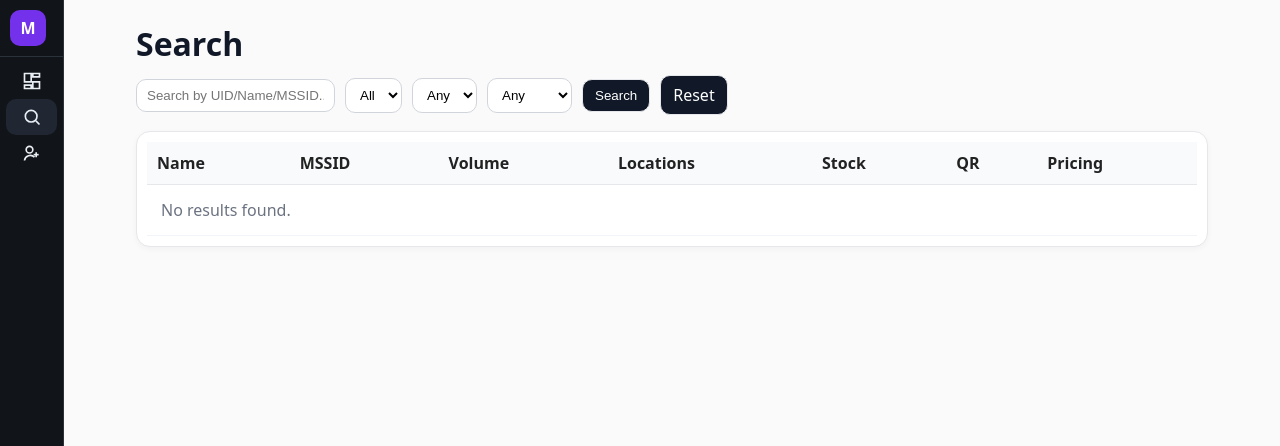
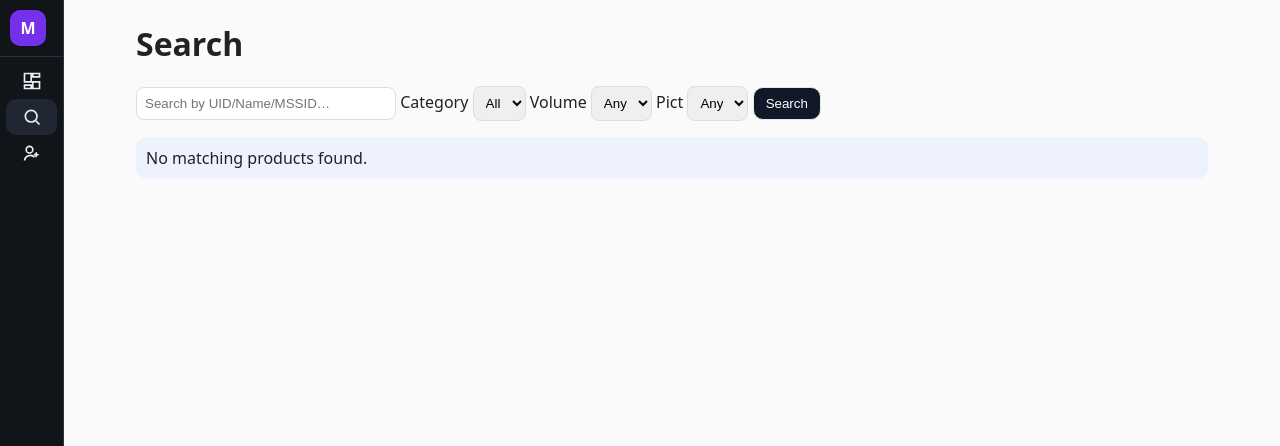
Before and after one commit to osmanthus0731/stock-checker, a Flask app: page /search/admin?q=1 in a window 1280 px wide. Shown: the top 446 px of the page. Run offline with Flask 3, Linux system fonts and the light colour scheme; the visitor is signed in with stand-in values (Sample User, id 1); data that the repository does not hold is empty.

Commit message:
Refactor search.html to enhance layout and styles
Updated search template to extend 'index.html' and modified various elements for improved styling and functionality.

```diff
--- a/templates/search.html
+++ b/templates/search.html
@@ -1,107 +1,145 @@
-{% extends "base.html" %}
+{% extends "index.html" %}
 {% block title %}Search{% endblock %}
 
 {% block content %}
 <style>
-  .page-title{margin:0 0 10px;font-size:2rem;font-weight:800;color:#111827}
-  .toolbar{display:flex;flex-wrap:wrap;gap:10px;align-items:center;margin:10px 0 16px}
-  .toolbar select,.toolbar input[type="text"]{
-    padding:8px 10px;border:1px solid #d1d5db;border-radius:10px;background:#fff;outline:none
+  /* Minimal safe styling override: make it black like admin dashboard */
+  .btn{
+    background:#111827 !important;
+    color:#fff !important;
+    border:1px solid #e5e7eb !important;
+    border-radius:10px !important;
+    padding:8px 12px !important;
+    cursor:pointer !important;
+    text-decoration:none !important;
+    display:inline-flex !important;
+    align-items:center !important;
+    gap:6px !important;
   }
-  .btn{
-    padding:8px 12px;border:1px solid #e5e7eb;border-radius:10px;
-    background:#111827;color:#fff;text-decoration:none;cursor:pointer
-  }
-  .btn:hover{opacity:.9}
-  .card{background:#fff;border:1px solid #e5e7eb;border-radius:14px;padding:10px}
+  .btn:hover{opacity:.92}
+
+  .card{background:#fff;border:1px solid #e5e7eb;border-radius:14px;padding:10px;box-shadow:0 1px 2px rgba(0,0,0,.04)}
   table{width:100%;border-collapse:collapse}
-  thead th{background:#f8fafc;border-bottom:1px solid #e5e7eb;padding:10px;text-align:left}
-  tbody td{border-bottom:1px solid #f1f5f9;padding:10px}
+  thead th{background:#f8fafc;border-bottom:1px solid #e5e7eb;padding:10px;text-align:left;color:#374151}
+  tbody td{border-bottom:1px solid #f1f5f9;padding:10px;vertical-align:top}
   tbody tr:hover{background:#fafafa}
-  .muted{color:#6b7280}
+  .chip{display:inline-block;background:#eef2ff;border:1px solid #e5e7eb;padding:4px 8px;border-radius:10px;margin-right:6px;margin-bottom:4px}
 </style>
 
-<h1 class="page-title">Search</h1>
+<h1>Search</h1>
 
-{# ---- SAFE action/reset: works whether route is /search or /search/<role> ---- #}
-{% if role is defined %}
-  {% set search_action = url_for(request.endpoint, role=role) %}
-{% else %}
-  {% set search_action = url_for(request.endpoint) %}
-{% endif %}
+<form method="post" class="row" style="margin:10px 0 16px; gap:10px;">
+  <input name="search_uid" placeholder="Search by UID/Name/MSSID…" style="min-width:260px"/>
 
-<form method="get" class="toolbar" action="{{ search_action }}">
-  <input type="text" name="q" value="{{ q or '' }}" placeholder="Search by UID/Name/MSSID..." />
-
+  <label>Category</label>
   <select name="filter_category">
-    {% for c in (categories | default([])) %}
-      <option value="{{ c }}" {{ 'selected' if selected_category == c }}>{{ c }}</option>
+    <option value="All">All</option>
+    {% for c in categories %}
+      {% if c != 'All' %}
+        <option value="{{ c }}">{{ c }}</option>
+      {% endif %}
     {% endfor %}
   </select>
 
+  <label>Volume</label>
   <select name="volume">
-    <option value="" {{ 'selected' if not selected_volume }}>Any</option>
-    {% for v in (volumes | default([])) %}
-      <option value="{{ v }}" {{ 'selected' if selected_volume == (v|string) }}>{{ v }} ml</option>
+    <option value="">Any</option>
+    {% for v in volumes %}
+      <option value="{{ v }}">{{ v }} ml</option>
     {% endfor %}
   </select>
 
+  <label>Pict</label>
   <select name="pict">
-    <option value="" {{ 'selected' if not selected_pict }}>Any</option>
-    <option value="__none__" {{ 'selected' if selected_pict == '__none__' }}>No Pict</option>
-    {% for pv in (pict_values | default([])) %}
-      <option value="{{ pv }}" {{ 'selected' if selected_pict == (pv|string) }}>{{ pv }}</option>
+    <option value="">Any</option>
+    {% for pv in pict_values %}
+      <option value="{{ pv }}">{{ pv }}</option>
     {% endfor %}
   </select>
 
   <button class="btn" type="submit">Search</button>
-  <a class="btn" href="{{ search_action }}">Reset</a>
 </form>
 
-{# ---- THE KEY FIX: accept different variable names ---- #}
-{% set items = (
-    products if products is defined else
-    results  if results  is defined else
-    items    if items    is defined else
-    rows     if rows     is defined else
-    []
-) %}
+{% if message %}
+  <div class="flash info">{{ message }}</div>
+{% endif %}
 
+{% if result and result|length %}
 <div class="card">
   <table>
     <thead>
       <tr>
+        <th>UID</th>
         <th>Name</th>
         <th>MSSID</th>
+        <th>Category</th>
+        <th>Pict</th>
         <th>Volume</th>
         <th>Locations</th>
-        <th>Stock</th>
-        <th>QR</th>
-        <th>Pricing</th>
+        <th>Stock</th> <!-- ✅ NEW -->
+        <th style="width:140px;">QR</th>
+        <th style="width:120px;">Pricing</th>
       </tr>
     </thead>
+    <tbody>
+      {% for p in result %}
+      <tr>
+        <td>{{ p.uid }}</td>
+        <td>{{ p.name }}</td>
+        <td>{{ p.readable_id }}</td>
+        <td>{{ p.category }}</td>
+        <td>{{ p.pict if p.pict is not none else '—' }}</td>
+        <td>{{ p.volume_ml if p.volume_ml else '—' }}</td>
 
-    <tbody>
-      {% if items and (items|length) > 0 %}
-        {% for p in items %}
-        <tr>
-          <td>{{ p.name }}</td>
-          <td>{{ p.mssid }}</td>
-          <td>{{ p.volume }}</td>
-          <td>{{ p.location if p.location else '—' }}</td>
-          <td>{{ p.stock if p.stock is not none else '—' }}</td>
-          <td><a class="btn" href="{{ url_for('qr', uid=p.uid) }}">QR</a></td>
-          <td><a class="btn" href="{{ url_for('view_pricing', uid=p.uid) }}">View</a></td>
-        </tr>
-        {% endfor %}
-      {% else %}
-        <tr>
-          <td colspan="7" class="muted" style="padding:14px;">
-            No results found.
-          </td>
-        </tr>
-      {% endif %}
+        <td>
+          {% if p.locations %}
+            {% for L in p.locations %}
+              <span class="chip">
+                {{ L.area }}: <strong>{{ L.quantity }}</strong>
+              </span>
+            {% endfor %}
+          {% else %}
+            —
+          {% endif %}
+        </td>
+
+        <!-- ✅ STOCK (no backend changes; just display if present) -->
+        <td>
+          {{ p.stock if p.stock is not none else '—' }}
+        </td>
+
+        <td>
+          <button class="btn" type="button" onclick="toggleQR('{{ p.uid }}')">QR</button>
+          <div id="qrwrap-{{ p.uid }}" style="display:none;margin-top:8px;"></div>
+        </td>
+
+        <td>
+          <a class="btn" href="{{ url_for('view_pricing', uid=p.uid) }}">View</a>
+        </td>
+      </tr>
+      {% endfor %}
     </tbody>
   </table>
 </div>
+{% endif %}
+
+<script>
+  function toggleQR(uid){
+    const wrap = document.getElementById('qrwrap-' + uid);
+    if(!wrap) return;
+    const visible = wrap.style.display === 'block';
+    if(visible){ wrap.style.display = 'none'; return; }
+    if(!wrap.querySelector('img')){
+      const img = document.createElement('img');
+      img.width = 96; img.height = 96;
+      img.style.display = 'block';
+      img.style.border = '1px solid #eee';
+      img.style.borderRadius = '8px';
+      img.loading = 'lazy';
+      img.src = "{{ url_for('qr', uid='__UID__') }}".replace('__UID__', uid);
+      wrap.appendChild(img);
+    }
+    wrap.style.display = 'block';
+  }
+</script>
 {% endblock %}
```
